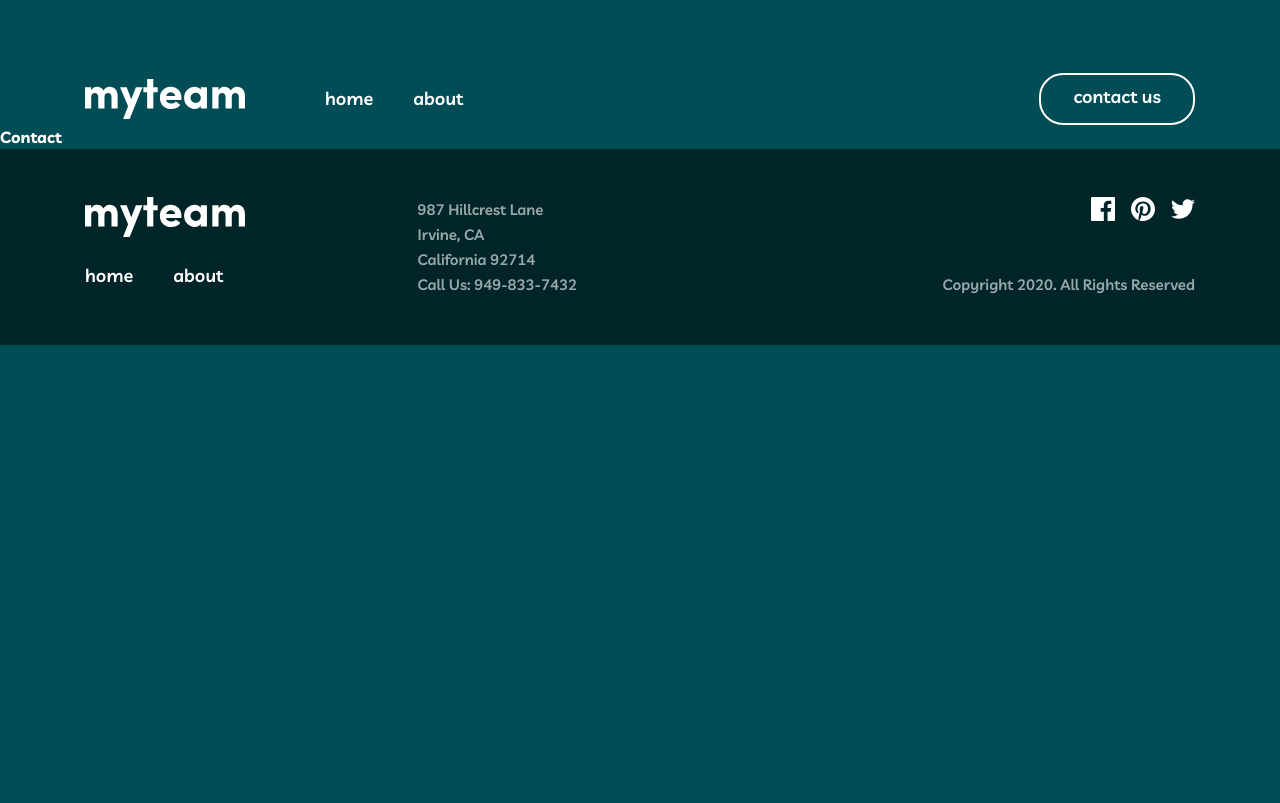
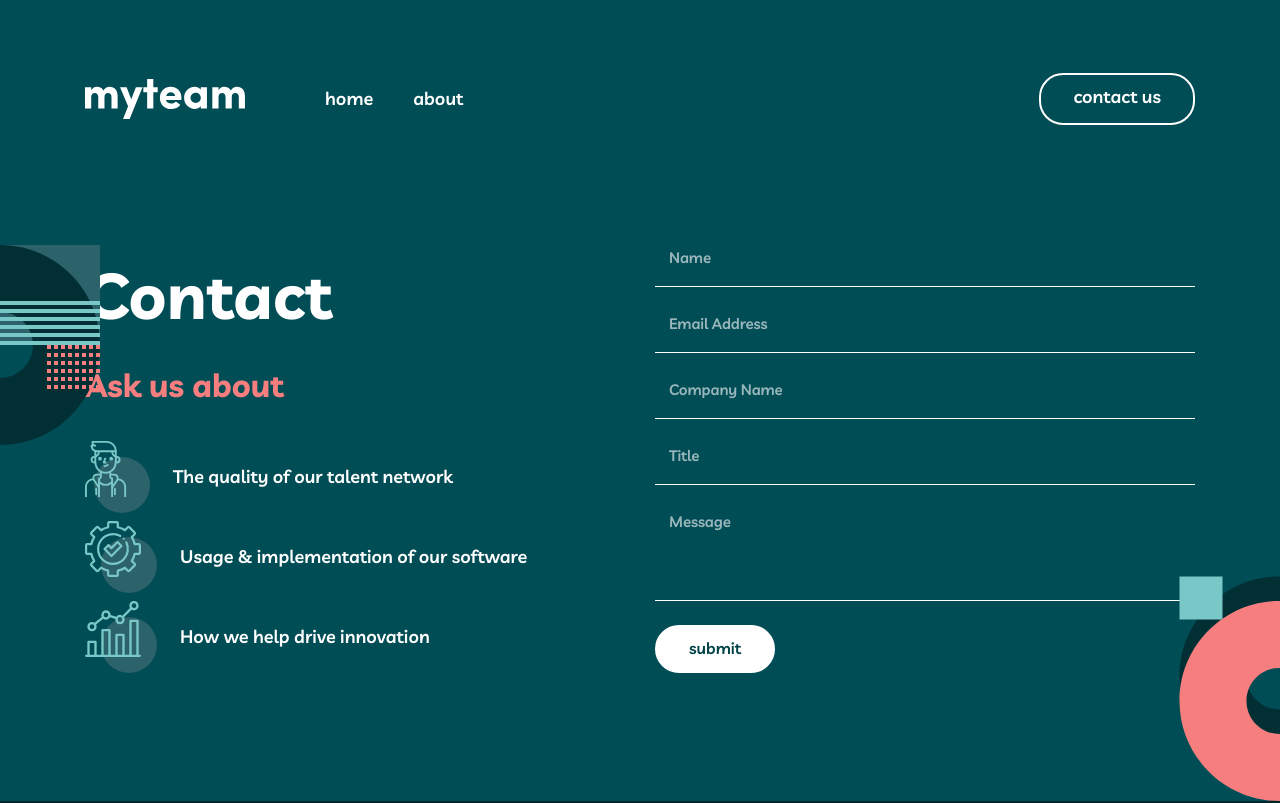
Before and after one commit to mackieva/myteam, a Next.js app: page /contact in a window 1280 px wide. Shown: the top 803 px of the page. Built offline with nearby package versions, Linux system fonts and the light colour scheme.

Commit message:
contact page setup

```diff
--- a/app/contact/page.tsx
+++ b/app/contact/page.tsx
@@ -1,5 +1,11 @@
+import ContactMain from '@/components/contact/contact-main';
+
 const ContactPage = () => {
-	return <h2>Contact</h2>;
+	return (
+		<>
+			<ContactMain />
+		</>
+	);
 };
 
 export default ContactPage;
--- /dev/null
+++ b/components/contact/contact-form.tsx
@@ -0,0 +1,46 @@
+const ContactForm = () => {
+	return (
+		<form className='flex flex-col justify-between items-start gap-6'>
+			<input
+				placeholder='Name'
+				id='name'
+				name='name'
+				className='body-two -tracking-[0.12px] pl-[14px] pb-4 border-0 border-b-[1px] border-white text-white outline-0 placeholder:text-[hsla(0,0%,100%,60%)] w-full focus:border-rb'
+			/>
+			<input
+				placeholder='Email Address'
+				type='email'
+				id='email'
+				name='email'
+				className='body-two -tracking-[0.12px] pl-[14px] pb-4 border-0 border-b-[1px] border-white text-white outline-0 placeholder:text-[hsla(0,0%,100%,60%)] w-full focus:border-rb'
+			/>
+			<input
+				placeholder='Company Name'
+				id='company'
+				name='company'
+				className='body-two -tracking-[0.12px] pl-[14px] pb-4 border-0 border-b-[1px] border-white text-white outline-0 placeholder:text-[hsla(0,0%,100%,60%)] w-full focus:border-rb'
+			/>
+			<input
+				placeholder='Title'
+				id='title'
+				name='title'
+				className='body-two -tracking-[0.12px] pl-[14px] pb-4 border-0 border-b-[1px] border-white text-white outline-0 placeholder:text-[hsla(0,0%,100%,60%)] w-full focus:border-rb'
+			/>
+			<textarea
+				placeholder='Message'
+				id='message'
+				name='message'
+				className='body-two -tracking-[0.12px] pl-[14px] pb-4 border-0 border-b-[1px] border-white text-white outline-0 placeholder:text-[hsla(0,0%,100%,60%)] w-full focus:border-rb'
+				rows={3}
+			/>
+			<button
+				type='submit'
+				className='border-2 border-white bg-white text-djg px-8 pt-[9px] pb-[11px] rounded-3xl transition-all duration-300 hover:bg-rb hover:border-rb hover:cursor-pointer focus:bg-rb focus:border-rb outline-0'
+			>
+				submit
+			</button>
+		</form>
+	);
+};
+
+export default ContactForm;
--- /dev/null
+++ b/components/contact/contact-main.tsx
@@ -0,0 +1,88 @@
+import chart from '@/public/assets/images/icon-chart.svg';
+import cog from '@/public/assets/images/icon-cog.svg';
+import person from '@/public/assets/images/icon-person.svg';
+import Image from 'next/image';
+import ContactForm from './contact-form';
+
+const ContactMain = () => {
+	return (
+		<section className='relative py-[120px]'>
+			<svg
+				xmlns='http://www.w3.org/2000/svg'
+				width='200'
+				height='200'
+				className='absolute top-[120px] -left-[100px]'
+			>
+				<g fill='none' fill-rule='evenodd'>
+					<path fill='#2C6269' d='M100 100h100V0H100z' />
+					<path
+						fill='#012F34'
+						d='M100 0C44.772 0 0 44.772 0 100s44.772 100 100 100 100-44.772 100-100S155.228 0 100 0zm0 67c18.225 0 33 14.775 33 33s-14.775 33-33 33-33-14.775-33-33 14.775-33 33-33z'
+					/>
+					<path
+						fill='#79C8C7'
+						d='M100 96v4h100v-4H100zm0-8v4h100v-4H100zm0-8v4h100v-4H100zm0-8v4h100v-4H100zm0-8v4h100v-4H100zm0-8v4h100v-4H100z'
+					/>
+					<path
+						fill='#F67E7E'
+						d='M196 140v4h4v-4h-4zm-7 0v4h4v-4h-4zm-7 0v4h4v-4h-4zm-7 0v4h4v-4h-4zm-7 0v4h4v-4h-4zm-7 0v4h4v-4h-4zm-7 0v4h4v-4h-4zm-7 0v4h4v-4h-4zm49-8v4h4v-4h-4zm-7 0v4h4v-4h-4zm-7 0v4h4v-4h-4zm-7 0v4h4v-4h-4zm-7 0v4h4v-4h-4zm-7 0v4h4v-4h-4zm-7 0v4h4v-4h-4zm-7 0v4h4v-4h-4zm49-8v4h4v-4h-4zm-7 0v4h4v-4h-4zm-7 0v4h4v-4h-4zm-7 0v4h4v-4h-4zm-7 0v4h4v-4h-4zm-7 0v4h4v-4h-4zm-7 0v4h4v-4h-4zm-7 0v4h4v-4h-4zm35-8v4h4v-4h-4zm-14 0v4h4v-4h-4zm7 0v4h4v-4h-4zm-21 0v4h4v-4h-4zm7 0v4h4v-4h-4zm35 0v4h4v-4h-4zm-7 0v4h4v-4h-4zm-42 0v4h4v-4h-4zm49-8v4h4v-4h-4zm-7 0v4h4v-4h-4zm-7 0v4h4v-4h-4zm-7 0v4h4v-4h-4zm-7 0v4h4v-4h-4zm-7 0v4h4v-4h-4zm-7 0v4h4v-4h-4zm-7 0v4h4v-4h-4zm49-8v4h4v-4h-4zm-7 0v4h4v-4h-4zm-7 0v4h4v-4h-4zm-7 0v4h4v-4h-4zm-7 0v4h4v-4h-4zm-7 0v4h4v-4h-4zm-7 0v4h4v-4h-4zm-7 0v4h4v-4h-4z'
+					/>
+				</g>
+			</svg>
+			<div className='max-w-[1110px] mx-auto grid grid-cols-2 gap-[30px]'>
+				<div>
+					<h1 className='text-[64px] leading-[100px] max-w-[10ch] mb-4'>
+						Contact
+					</h1>
+					<h2 className='text-lc text-[32px] leading-[48px] mb-8'>
+						Ask us about
+					</h2>
+					<div className='flex justify-start items-center gap-[23px] mb-2'>
+						<Image src={person} alt='Person Icon With Circle Background' />
+						<div>
+							<p className='body-one'>The quality of our talent network</p>
+						</div>
+					</div>
+					<div className='flex justify-start items-center gap-[23px] mb-2'>
+						<Image src={cog} alt='Cog Icon With Circle Background' />
+						<div>
+							<p className='body-one'>Usage & implementation of our software</p>
+						</div>
+					</div>
+					<div className='flex justify-start items-center gap-[23px] mb-2'>
+						<Image
+							src={chart}
+							alt='Line and Bar Chart Icon With Circle Background'
+						/>
+						<div>
+							<p className='body-one'>How we help drive innovation</p>
+						</div>
+					</div>
+				</div>
+				<div>
+					<ContactForm />
+				</div>
+			</div>
+			<svg
+				xmlns='http://www.w3.org/2000/svg'
+				width='201'
+				height='225'
+				className='absolute bottom-0 -right-[100px]'
+			>
+				<g fill='none' fill-rule='evenodd'>
+					<path
+						fill='#012F34'
+						d='M.5 100.5C.5 45.272 45.272.5 100.5.5s100 44.772 100 100-44.772 100-100 100-100-44.772-100-100zm67 0c0 18.225 14.775 33 33 33s33-14.775 33-33-14.775-33-33-33-33 14.775-33 33z'
+					/>
+					<path fill='#79C8C7' d='M43.5.5v43H.5V.5z' />
+					<path
+						fill='#F67E7E'
+						d='M.5 124.986c0-55.228 44.772-100 100-100s100 44.772 100 100c0 55.229-44.772 100-100 100s-100-44.771-100-100zm67 0c0 18.226 14.775 33 33 33s33-14.774 33-33c0-18.225-14.775-33-33-33s-33 14.775-33 33z'
+					/>
+				</g>
+			</svg>
+		</section>
+	);
+};
+
+export default ContactMain;
```
